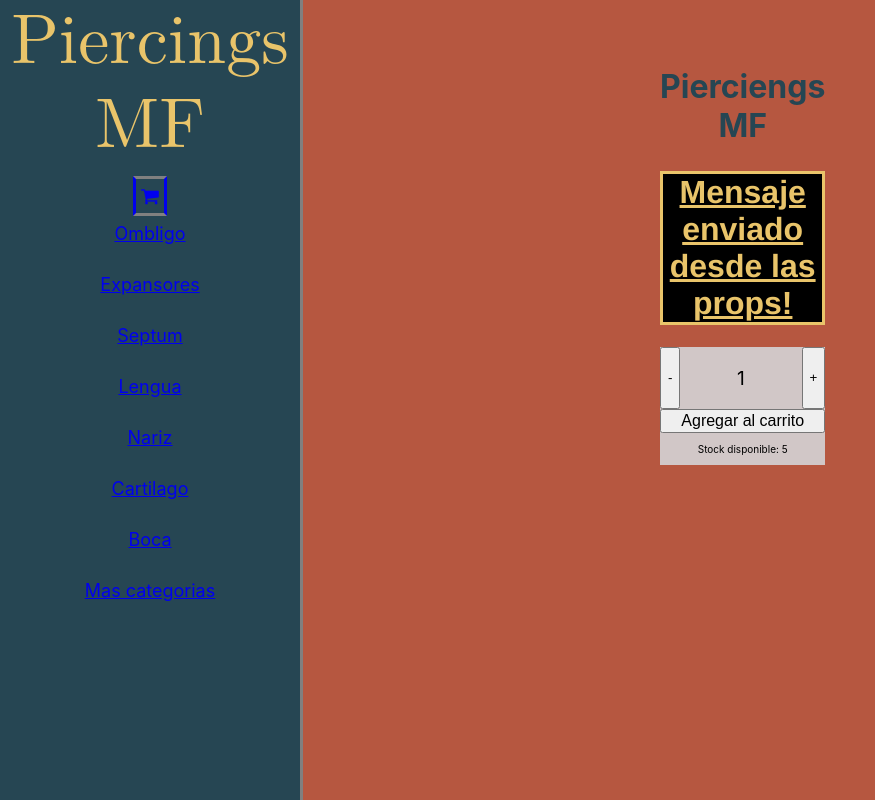
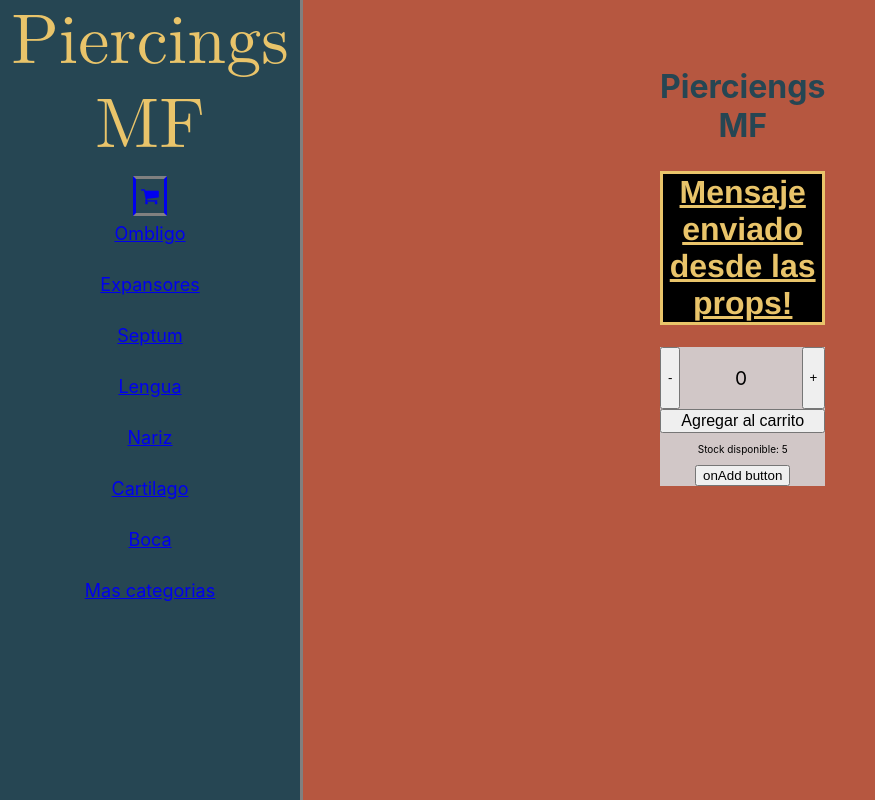
Before and after one commit to francof28/piercings-e-commerce, a React (Create React App) app: page / in a window 1280 px wide. Shown: the whole page, without its empty margins (0-875 px from the left). Built offline with nearby package versions, Linux system fonts and the light colour scheme.

Commit message:
Agrego boton para la funcion onAdd

```diff
--- a/src/components/ItemCount.js
+++ b/src/components/ItemCount.js
@@ -7,16 +7,20 @@ const ItemCount = (props) => {
     const addItem = () => {
         if(items < props.stock) {
             setItems(items + 1)
-            props.onAdd(items)
         }
     };
 
     const restItem = () => {
         if(items > 0) {
             setItems(items - 1)
+        }
+    };
+
+    const randomAlert = () => {
+        if(items !== 0) {
             props.onAdd(items)
         }
-    };
+    }
 
     return (
         <div className="container">
@@ -27,6 +31,7 @@ const ItemCount = (props) => {
             </div>
             <button className="addToCart">Agregar al carrito</button>
             <p className="stock">Stock disponible: {props.stock}</p>
+            <button onClick={randomAlert}>onAdd button</button>
         </div>
     )
 }
--- a/src/components/ItemListContainer.js
+++ b/src/components/ItemListContainer.js
@@ -10,7 +10,7 @@ const ItemListContainer = (props) => {
     return (
         <div>
             <h1>{props.mensaje}</h1>
-            <ItemCount stock="5" initial={1} onAdd={onAdd}/>
+            <ItemCount stock="5" initial={0} onAdd={onAdd}/>
         </div>
         )
 }
```
